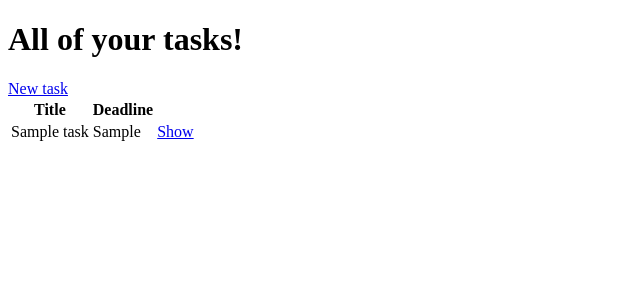
After one commit to claraadora/cvwo, a Rails app: page /tasks in a window 1280 px wide. The commit adds this page. Shown: the top 300 px of the page, without its empty margins (0-640 px from the left). Run offline with Rails 7, Linux system fonts and the light colour scheme; tables that the repository leaves empty hold one stand-in row (values such as "Sample post"); style sheets or scripts are compiled from the project's sources.

Commit message:
Added hyperlinks

```diff
--- a/app/backend/todo/app/controllers/tasks_controller.rb
+++ b/app/backend/todo/app/controllers/tasks_controller.rb
@@ -1,4 +1,8 @@
 class TasksController < ApplicationController
+  def index
+    @tasks = Task.all
+  end
+
   def show
     @task = Task.find(params[:id])
   end
--- /dev/null
+++ b/app/backend/todo/app/views/tasks/index.html.erb
@@ -0,0 +1,19 @@
+<h1>All of your tasks!</h1>
+
+<%= link_to 'New task', new_task_path %>
+
+<table>
+  <tr>
+    <th>Title</th>
+    <th>Deadline</th>
+    <th></th>
+  </tr>
+
+  <% @tasks.each do |task| %>
+    <tr>
+      <td><%= task.title %></td>
+      <td><%= task.deadline %></td>
+      <td><%= link_to 'Show', task_path(task) %></td>
+    </tr>
+  <% end %>
+</table>
--- a/app/backend/todo/app/views/tasks/new.html.erb
+++ b/app/backend/todo/app/views/tasks/new.html.erb
@@ -16,3 +16,5 @@
     <%= form.submit %>
   </p>
 <% end %>
+
+<%= link_to 'Back', tasks_path %>
--- a/app/backend/todo/app/views/tasks/show.html.erb
+++ b/app/backend/todo/app/views/tasks/show.html.erb
@@ -8,3 +8,5 @@
   <strong>Deadline:</strong>
   <%= @task.deadline %>
 </p>
+
+<%= link_to 'Back', tasks_path %>
--- a/app/backend/todo/app/views/welcome/index.html.erb
+++ b/app/backend/todo/app/views/welcome/index.html.erb
@@ -1 +1,2 @@
 <h1>Welcome!</h1>
+<%= link_to 'My Blog', controller: 'tasks' %>
```
